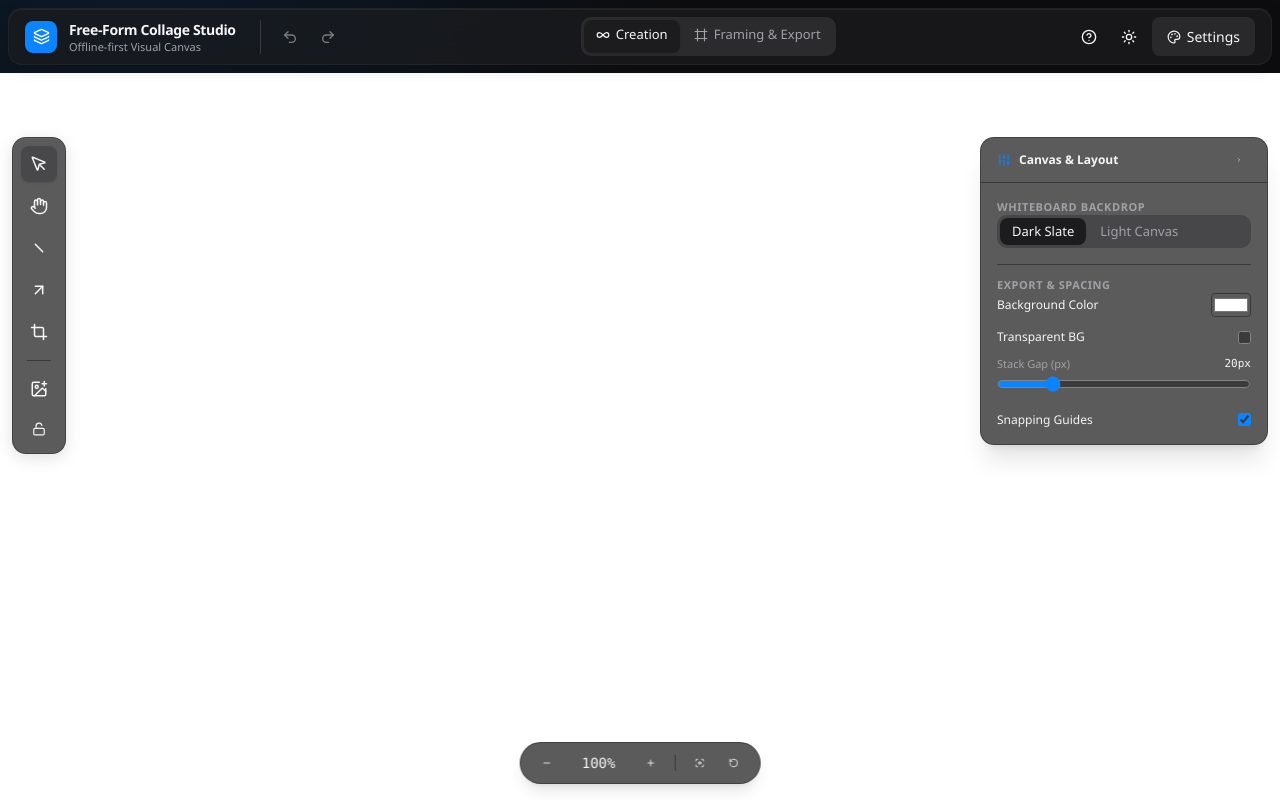
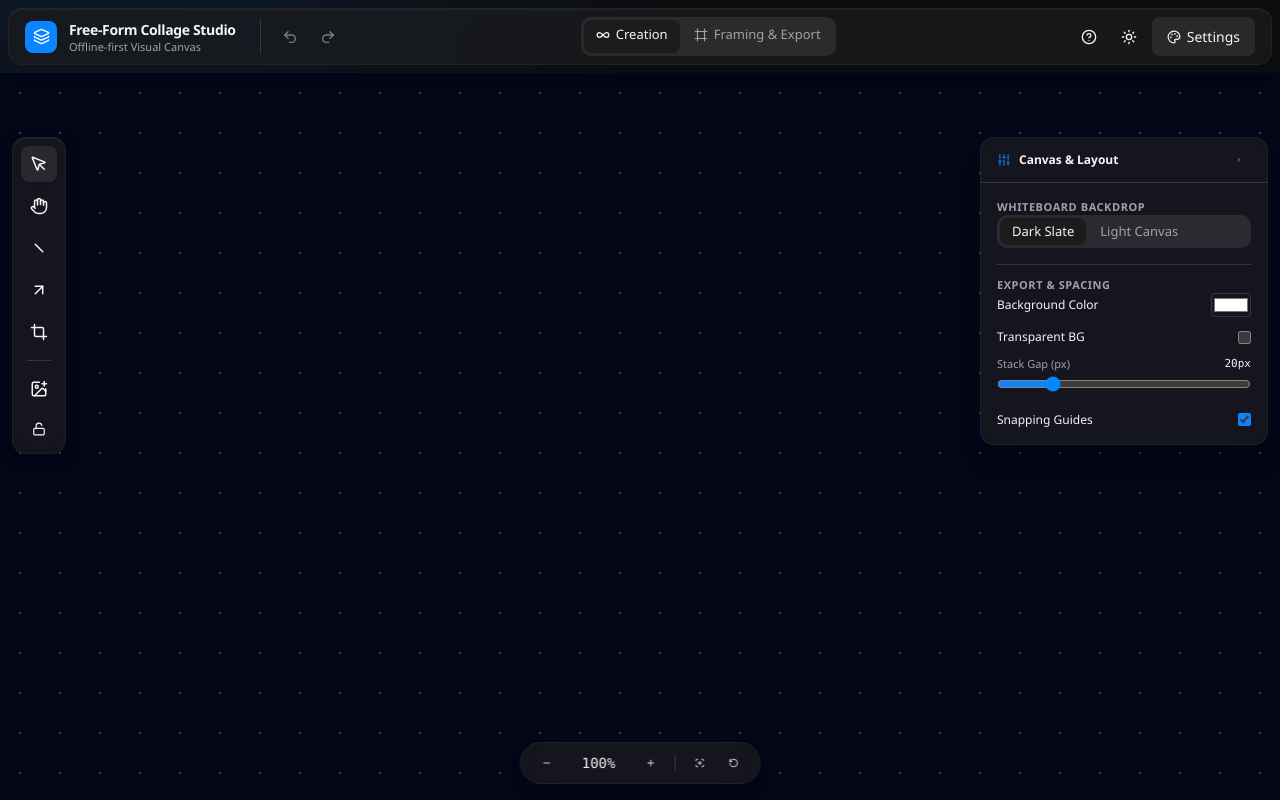
Before and after one commit to AshleyChrisanthus/free-form-collage-studio, a React (Vite) app: page / in a window 1280 px wide. Built offline with nearby package versions, Linux system fonts and the light colour scheme.

Commit message:
fix(canvas): restore transparent scene canvas in creation mode for dot grid and backdrop switcher

```diff
--- a/src/canvas/Stage.tsx
+++ b/src/canvas/Stage.tsx
@@ -33,7 +33,14 @@ export function Stage() {
   const pointerStateRef = useRef<PointerMachineState>(createInitialPointerState());
   const [cursor, setCursor] = useState<string>('default');
 
-  const viewport = useSceneStore((state) => state.viewport);
+  const workMode = useSceneStore((state) => state.viewport.workMode);
+  const unlimitedTheme = useSceneStore((state) => state.viewport.unlimitedTheme);
+  const ulZoom = useSceneStore((state) => state.viewport.ulZoom);
+  const ulPanX = useSceneStore((state) => state.viewport.ulPanX);
+  const ulPanY = useSceneStore((state) => state.viewport.ulPanY);
+  const zoomLevel = useSceneStore((state) => state.viewport.zoomLevel);
+  const renderOffsetX = useSceneStore((state) => state.viewport.renderOffsetX);
+  const renderOffsetY = useSceneStore((state) => state.viewport.renderOffsetY);
   const selection = useSceneStore((state) => state.selection);
 
   // Keep overlay state in sync with store selection
@@ -508,17 +515,17 @@ export function Stage() {
   };
 
   // Calculate adaptive dot grid CSS background
-  const isUnlimited = viewport.workMode === 'unlimited';
-  const isDark = viewport.unlimitedTheme === 'dark';
-  const dotColor = isDark ? '#334155' : '#cbd5e1';
+  const isUnlimited = workMode === 'unlimited';
+  const isDark = unlimitedTheme === 'dark';
+  const dotColor = isDark ? 'rgba(148, 163, 184, 0.35)' : 'rgba(100, 116, 139, 0.4)';
   const bgColor = isUnlimited ? (isDark ? '#020617' : '#f8fafc') : 'var(--surface-sunken, #090d16)';
 
-  let gridSpacing = 40 * (isUnlimited ? viewport.ulZoom : viewport.zoomLevel);
+  let gridSpacing = 40 * (isUnlimited ? ulZoom : zoomLevel);
   while (gridSpacing < 15) gridSpacing *= 2;
   while (gridSpacing > 80) gridSpacing /= 2;
 
-  const panX = isUnlimited ? viewport.ulPanX : viewport.renderOffsetX;
-  const panY = isUnlimited ? viewport.ulPanY : viewport.renderOffsetY;
+  const panX = isUnlimited ? ulPanX : renderOffsetX;
+  const panY = isUnlimited ? ulPanY : renderOffsetY;
   const bgPosX = ((panX % gridSpacing) + gridSpacing) % gridSpacing;
   const bgPosY = ((panY % gridSpacing) + gridSpacing) % gridSpacing;
 
@@ -530,7 +537,7 @@ export function Stage() {
         cursor,
         backgroundColor: bgColor,
         backgroundImage: isUnlimited
-          ? `radial-gradient(circle, ${dotColor} 1.2px, transparent 1.7px)`
+          ? `radial-gradient(${dotColor} 1.25px, transparent 1.25px)`
           : 'none',
         backgroundSize: `${gridSpacing}px ${gridSpacing}px`,
         backgroundPosition: `${bgPosX}px ${bgPosY}px`,
--- a/src/canvas/renderer.ts
+++ b/src/canvas/renderer.ts
@@ -135,8 +135,8 @@ export function createRenderer({
         clipRect,
         stageBounds: stage,
         dimExterior: isFraming,
-        background: state.settings.bgColor,
-        transparentBg: state.settings.transparentBg,
+        background: isFraming ? state.settings.bgColor : undefined,
+        transparentBg: isFraming ? state.settings.transparentBg : undefined,
       });
       sceneDirty = false;
     }
```
